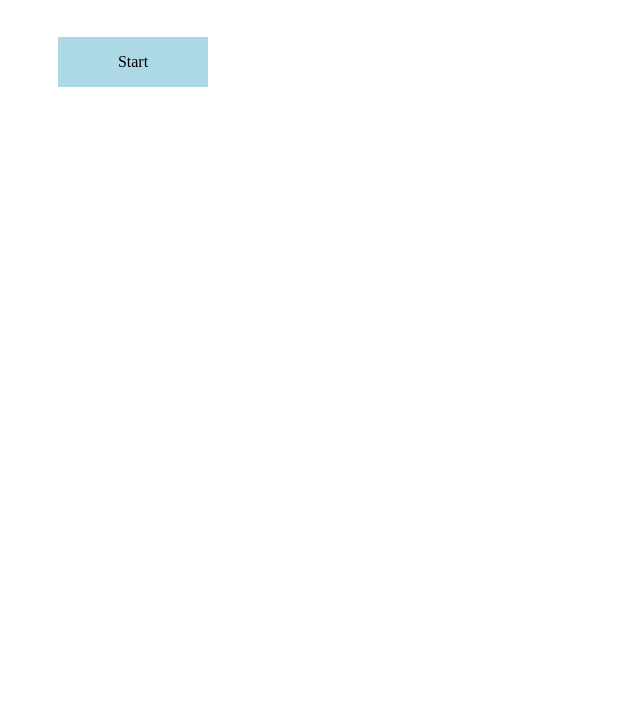
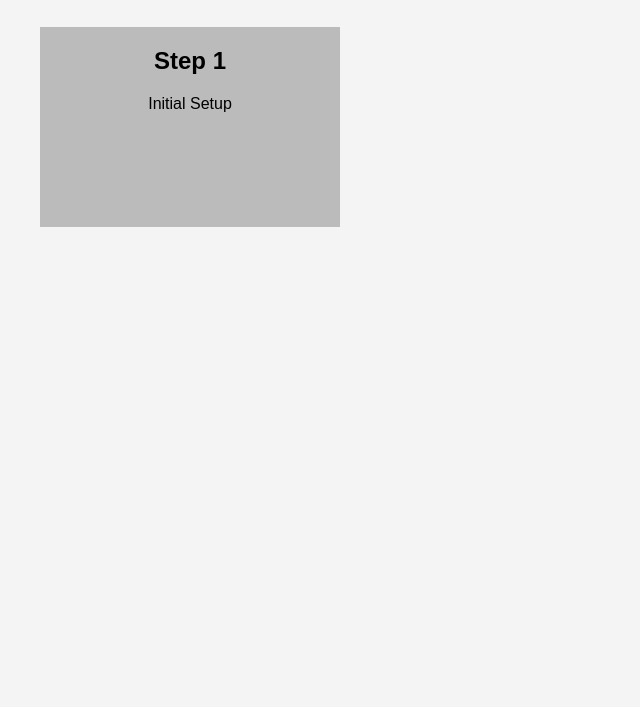
Before and after one commit to RAMOC11/INSIDERAMOS, a plain HTML site: page index.html in a window 1280 px wide. Shown: the part 93-800 px from the top of the page, without its empty margins (0-640 px from the left). Drawn offline with Linux system fonts and the light colour scheme.

Commit message:
Create index.html for Smart Choice SOP Flowchart

```diff
--- a/index.html
+++ b/index.html
@@ -4,14 +4,73 @@
     <meta charset="UTF-8">
     <meta name="viewport" content="width=device-width, initial-scale=1.0">
     <title>Smart Choice SOP Flowchart</title>
+    <style>
+        body {
+            font-family: Arial, sans-serif;
+            background-color: #f4f4f4;
+            margin: 0;
+            padding: 20px;
+        }
+        .flip-card {
+            background-color: transparent;
+            width: 300px;
+            height: 200px;
+            perspective: 1000px;
+            margin: 20px;
+            display: inline-block;
+        }
+
+        .flip-card-inner {
+            position: relative;
+            width: 100%;
+            height: 100%;
+            text-align: center;
+            transition: transform 0.6s;
+            transform-style: preserve-3d;
+        }
+
+        .flip-card-front,
+        .flip-card-back {
+            position: absolute;
+            width: 100%;
+            height: 100%;
+            backface-visibility: hidden;
+        }
+
+        .flip-card-front {
+            background-color: #bbb;
+            color: black;
+        }
+
+        .flip-card-back {
+            background-color: #2980b9;
+            color: white;
+            transform: rotateY(180deg);
+        }
+
+        .flip-card:hover .flip-card-inner {
+            transform: rotateY(180deg);
+        }
+    </style>
 </head>
 <body>
     <h1>Smart Choice SOP Flowchart</h1>
-    <svg width="600" height="600">
-        <!-- Example flowchart elements go here -->
-        <rect x="50" y="50" width="150" height="50" fill="lightblue" />
-        <text x="125" y="80" text-anchor="middle" fill="black">Start</text>
-        <!-- Add more elements as needed -->
-    </svg>
+    <div class="flip-card">
+        <div class="flip-card-inner">
+            <div class="flip-card-front">
+                <h2>Step 1</h2>
+                <p>Initial Setup</p>
+            </div>
+            <div class="flip-card-back">
+                <h2>Details</h2>
+                <p>Information about Step 1.</p>
+            </div>
+        </div>
+    </div>
+    <!-- Repeat for more steps with additional flip cards -->
+    <script>
+        // JavaScript can be enhanced for interaction
+        console.log("Smart Choice SOP Flowchart Loaded");
+    </script>
 </body>
 </html>
```
